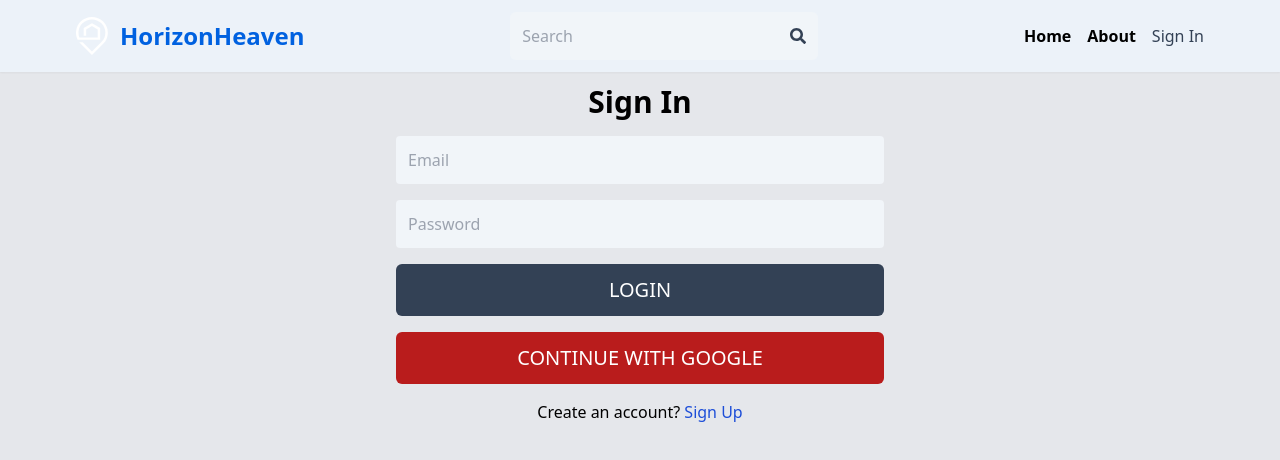
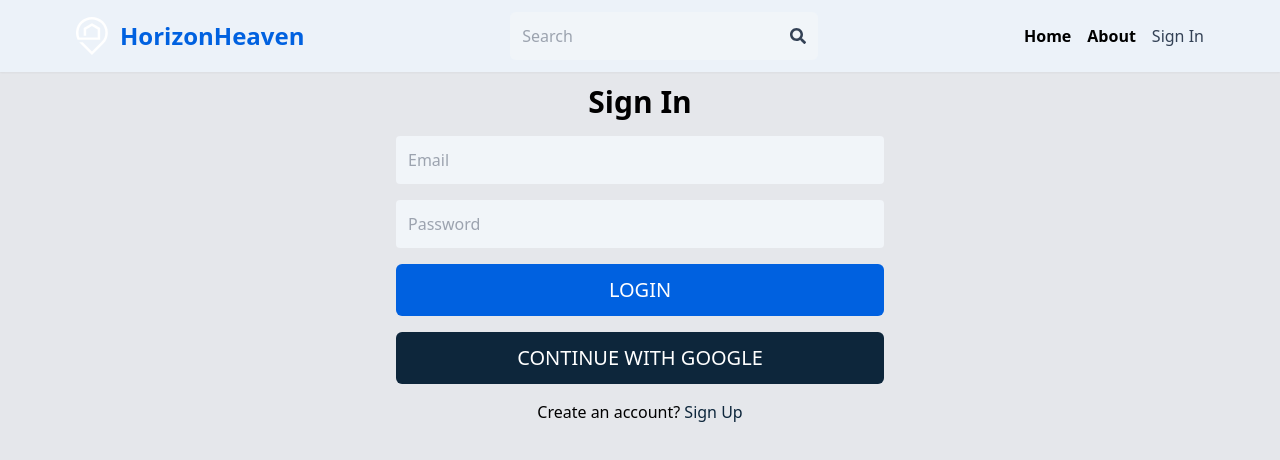
Before and after one commit to Harshalvk/HorizonHaven, a React (Vite) app in the folder client/: page /sign-in in a window 1280 px wide. Shown: the top 460 px of the page. Built offline with nearby package versions, Linux system fonts and the light colour scheme; no server answers.

Commit message:
Update Login SignIn UI

```diff
--- a/client/src/Components/OAuth.tsx
+++ b/client/src/Components/OAuth.tsx
@@ -1,14 +1,14 @@
 import { GoogleAuthProvider, getAuth, signInWithPopup } from "firebase/auth";
 import { app } from "../firebase.js";
-5
+5;
 import axios from "axios";
 import { useDispatch } from "react-redux";
 import { signInSuccess } from "../redux/user/userSlice";
-import {useNavigate} from 'react-router-dom'
+import { useNavigate } from "react-router-dom";
 
 export default function OAuth() {
   const dispatch = useDispatch();
-  const navigate = useNavigate()
+  const navigate = useNavigate();
 
   const handleGoogleClick = async () => {
     try {
@@ -30,10 +30,9 @@ export default function OAuth() {
           },
         }
       );
-      console.log(res)
+      console.log(res);
       dispatch(signInSuccess(res.data));
-      navigate('/')
-
+      navigate("/");
     } catch (error) {
       console.log("could not sign in with google", error);
     }
@@ -42,7 +41,7 @@ export default function OAuth() {
     <button
       type="button"
       onClick={handleGoogleClick}
-      className="bg-red-700 rounded-md p-3 text-xl uppercase text-white hover:bg-red-600"
+      className="bg-secondary rounded-md p-3 text-xl uppercase text-white hover:opacity-95"
     >
       Continue with google
     </button>
--- a/client/src/Pages/Profile.tsx
+++ b/client/src/Pages/Profile.tsx
@@ -226,13 +226,13 @@ export default function Profile() {
 
           <button
             disabled={loading}
-            className="bg-slate-700 rounded-md p-3 text-xl uppercase text-white hover:opacity-95 disabled:opacity-80"
+            className="bg-main rounded-md p-3 text-xl uppercase text-white hover:opacity-95 disabled:opacity-80"
           >
             {loading ? "Loading..." : "Update"}
           </button>
           <Link
             to={"/create-listing"}
-            className="bg-green-700 text-center rounded-md p-3 text-xl uppercase text-white hover:opacity-95 disabled:opacity-80"
+            className="bg-secondary text-center rounded-md p-3 text-xl uppercase text-white hover:opacity-95 disabled:opacity-80"
           >
             Create Listing
           </Link>
@@ -260,7 +260,7 @@ export default function Profile() {
         </p>
         <button
           onClick={handleShowListings}
-          className="text-green-700 font-semibold hover:underline w-full"
+          className="text-secondary font-semibold hover:underline w-full"
         >
           Show Listings
         </button>
@@ -303,7 +303,7 @@ export default function Profile() {
                     Delete
                   </button>
                   <Link to={`/update-listing/${listing._id}`}>
-                    <button className="text-green-700 font-semibold hover:underline">
+                    <button className="text-secondary font-semibold hover:underline">
                       Edit
                     </button>
                   </Link>
--- a/client/src/Pages/SignIn.tsx
+++ b/client/src/Pages/SignIn.tsx
@@ -51,12 +51,11 @@ function SignIn() {
       }
     } catch (error) {
       dispatch(signInFailure(error.response.data.message));
-      toast.error(error.response.data.message,{
-        position: 'top-right'
-      })
+      toast.error(error.response.data.message, {
+        position: "top-right",
+      });
     }
   };
-
 
   return (
     <>
@@ -79,15 +78,15 @@ function SignIn() {
           />
           <button
             disabled={loading}
-            className="bg-slate-700 rounded-md p-3 text-xl uppercase text-white hover:bg-slate-600"
+            className="bg-main rounded-md p-3 text-xl uppercase text-white hover:opacity-95"
           >
             {loading ? "Loading..." : "Login"}
           </button>
-          <OAuth/>
+          <OAuth />
         </form>
         <p className="text-center mt-4">
           Create an account?{" "}
-          <span className="text-blue-700 hover:underline">
+          <span className="text-secondary hover:underline">
             <Link to={"/sign-up"}>Sign Up</Link>
           </span>
         </p>
```
